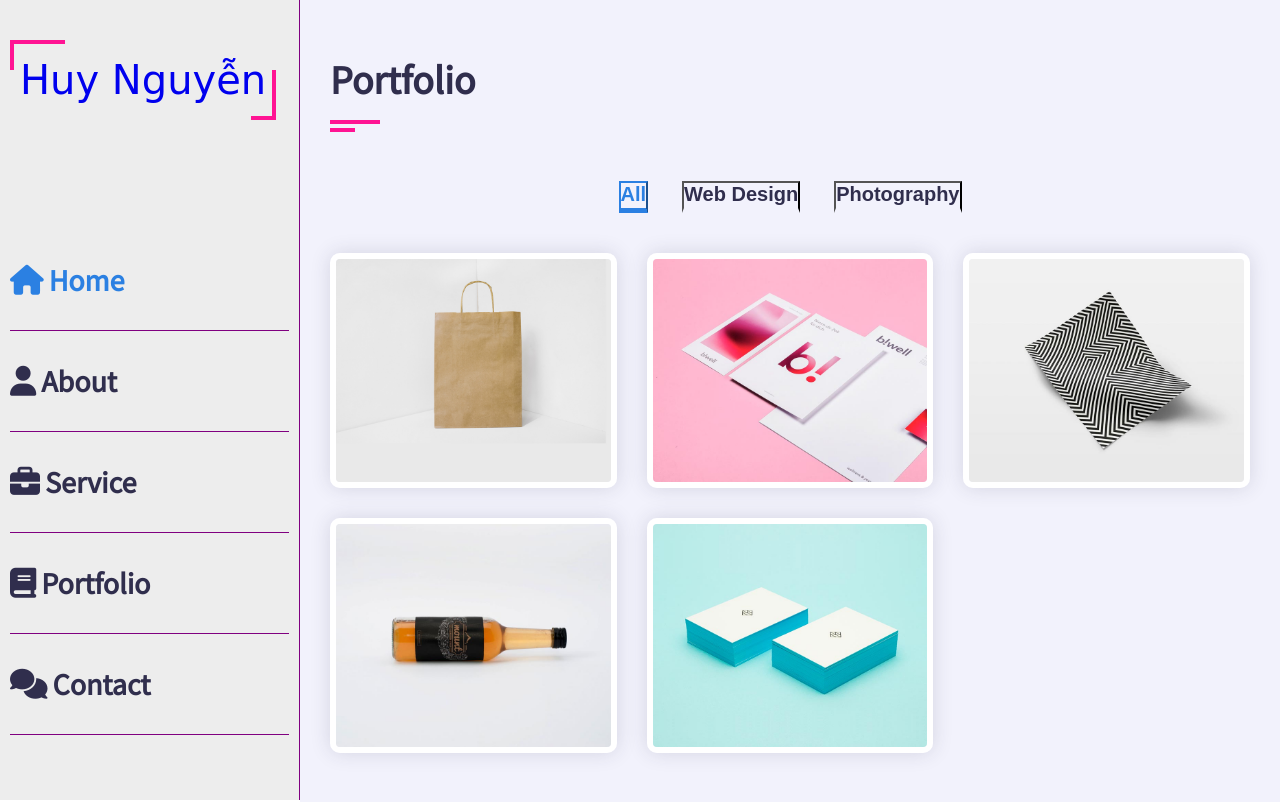
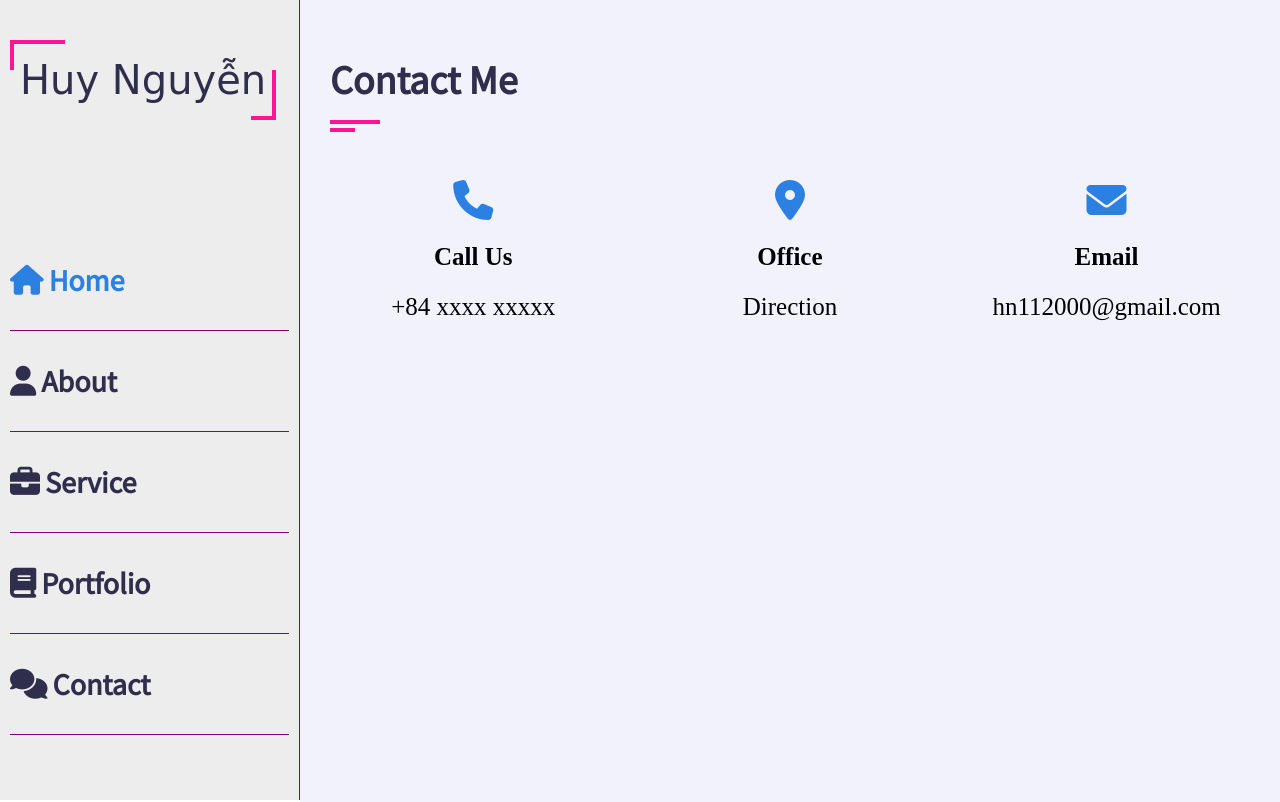
Before and after one commit to HendrixNguyen/PortfolioPage, a plain HTML site: page index.html in a window 1280 px wide. Shown: the top 802 px of the page. Drawn offline with Linux system fonts and the light colour scheme; a web font is replaced by a local one.

Commit message:
add contact me

```diff
--- a/css/base.css
+++ b/css/base.css
@@ -35,6 +35,7 @@ body{
     -ms-flex: 0 0 100%;
     flex: 0 0 100%;
     max-width: 100%;
+
     /* background-color:deeppink; */
 }
 
@@ -135,6 +136,7 @@ body{
 .aside .logo{
     background-color: #ededed;
     padding: 30px 0;
+    color: #302e4d;
 }
 
 .aside .nav-toggler{
@@ -228,6 +230,7 @@ body{
     background-color: #ededed;
     position: relative;
     padding: 0 10px;
+    color: #302e4d;
 }
 
 .aside .logo a::before{
@@ -873,3 +876,23 @@ Service-section
     font-size: 32px;
     line-height: 40px;
 }
+
+/* Contact Section */
+.contact .contact-info-item{
+    flex: 0 0 33.33%;
+    -ms-flex: 0 0 33.33%;
+    max-width: 33.33%;
+    text-align: center;
+    font-size: 25px;
+}
+
+.contact .contact-info-item .icon{
+    display: inline-block;
+}
+
+.contact .contact-info-item .icon .fa{
+    font-size: 40px;
+}
+
+.contact .contact-info-item h4{}
+.contact .contact-info-item p{}
--- a/css/skins/text.css
+++ b/css/skins/text.css
@@ -8,6 +8,7 @@
     border-bottom: 4px solid deeppink;
 }
 
+.contact .contact-info-item .icon .fa,
 .lightbox .lightbox-control .prev-item .fa,
 .lightbox .lightbox-control .next-item .fa,
 .portfolio .portfolio-item .portfolio-info .icon .fa,
--- a/index.html
+++ b/index.html
@@ -296,7 +296,7 @@
         <!-- Service Session End -->
 
         <!-- Portfolio Session -->
-        <section class="portfolio section">
+        <section class="portfolio section hidden">
           <div class="container">
             <div class="row">
               <div class="section-title padd-15">
@@ -386,6 +386,41 @@
           </div>
         </section>
         <!-- Portfolio Session End -->
+
+        <!-- Contact Session -->
+        <section class="contact section">
+          <div class="container">
+            <div class="row">
+              <div class="section-title padd-15">
+                <h2>Contact Me</h2>
+              </div>
+            </div>
+            <div class="row">
+              <!-- contact-info-item -->
+              <div class="contact-info-item padd-15">
+                <div class="icon"><i class="fa fa-phone" ></i></div>
+                <h4>Call Us </h4>
+                <p>+84 xxxx xxxxx</p>
+              </div>
+              <!-- contact-info-item end -->
+              <!-- contact-info-item -->
+              <div class="contact-info-item padd-15">
+                <div class="icon"><i class="fa fa-map-marker" ></i></div>
+                <h4>Office</h4>
+                <p> Direction</p>
+              </div>
+              <!-- contact-info-item end -->
+              <!-- contact-info-item -->
+              <div class="contact-info-item padd-15">
+                <div class="icon"><i class="fa fa-envelope" ></i></div>
+                <h4>Email</h4>
+                <p>hn112000@gmail.com</p>
+              </div>
+              <!-- contact-info-item end -->
+            </div>
+          </div>
+        </section>
+        <!-- Contact Session End -->
       </div>
       <!-- Main Content End-->>
     </div>
```
